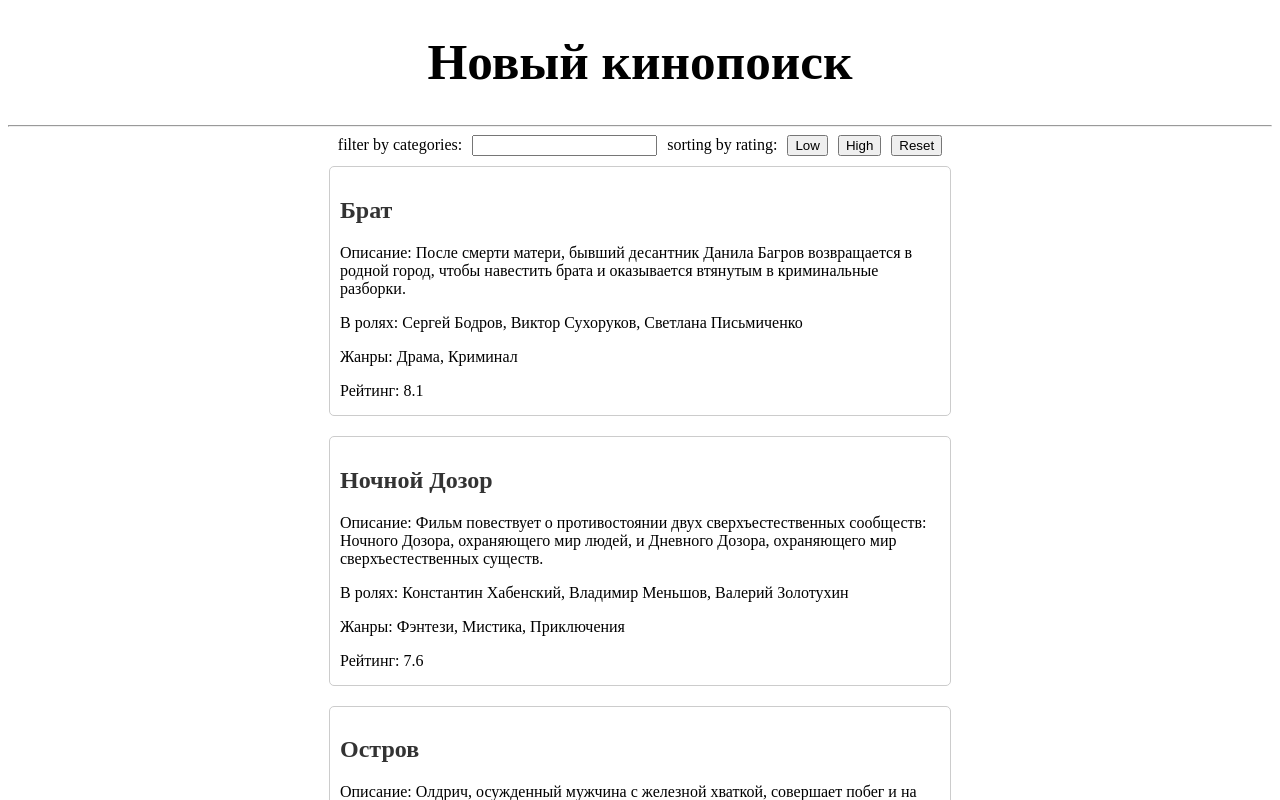
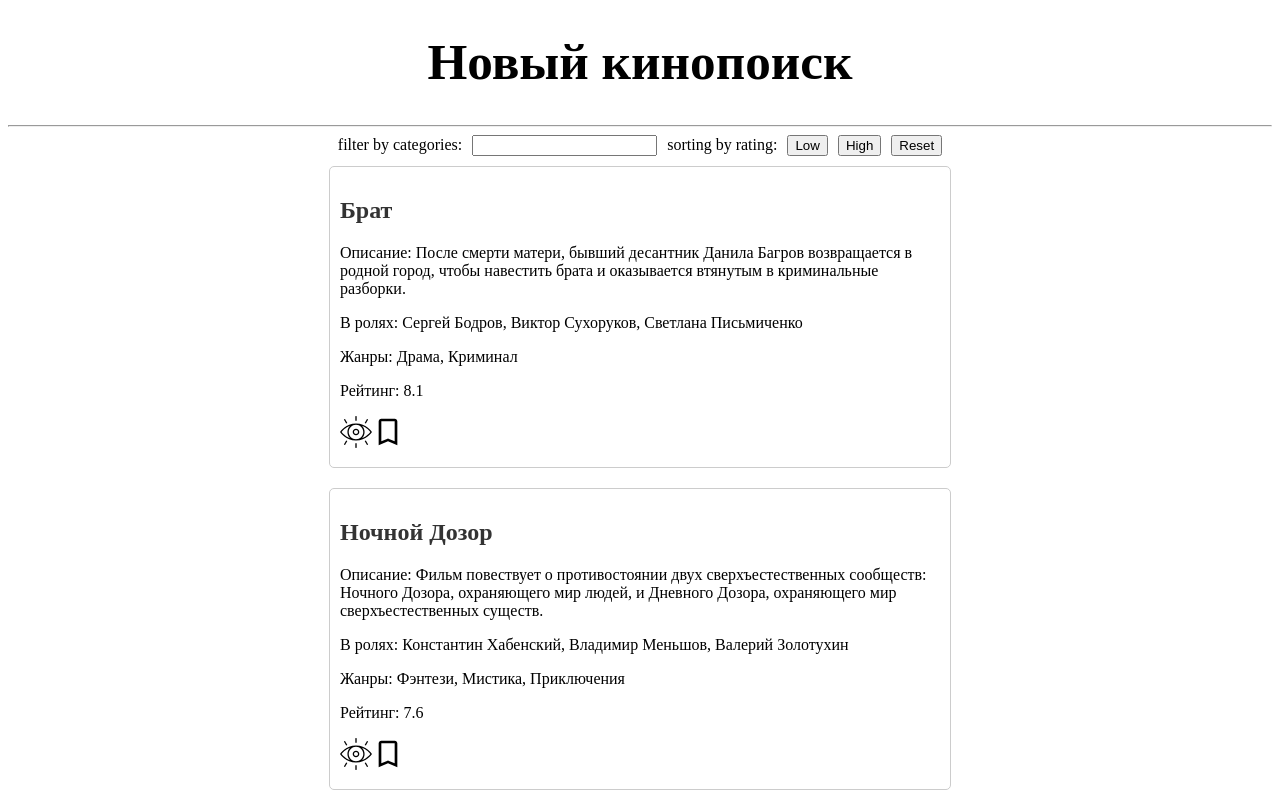
Before and after one commit to Oktawn/Esoft_Movies_App, a React (Vite) app: page / in a window 1280 px wide. Shown: the top 800 px of the page. Built offline with nearby package versions, Linux system fonts and the light colour scheme.

Commit message:
add logo

```diff
--- a/src/components/Cards/Cards.jsx
+++ b/src/components/Cards/Cards.jsx
@@ -1,4 +1,6 @@
 import React from "react";
+import Watch from '/public/eye_watchLater.svg'
+import Fav from '/public/favorite.svg'
 
 function Cards({ film }) {
     return (
@@ -8,6 +10,10 @@ function Cards({ film }) {
             <p>В ролях: {film.actors.join(', ')}</p>
             <p>Жанры: {film.categories.join(', ')}</p>
             <p>Рейтинг: {film.rating} </p>
+            <p>
+                <img src={Watch} className="logo" alt="Watch later" />
+                <img src={Fav} className="logo" alt="Favorite film" />
+            </p>
         </div>
     );
 }
--- a/src/index.css
+++ b/src/index.css
@@ -36,3 +36,8 @@ h1 {
   align-items: center;
   justify-content: center;
 }
+
+.logo {
+  height: 2em;
+
+}
```
Also changed, not shown: public/eye_watchLater.svg (added), public/favorite.svg (added).
